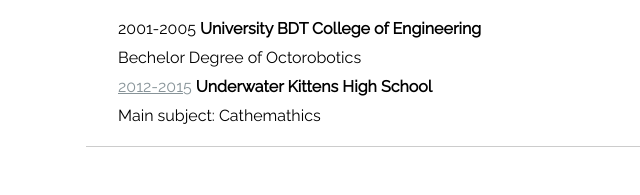
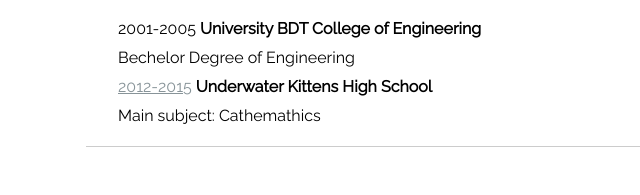
Before and after one commit to Ghousessit/resume, a plain HTML site: page index.html in a window 1280 px wide. Shown: the part 1627-1822 px from the top of the page, 0-640 px from the left. Drawn offline with Linux system fonts and the light colour scheme.

Commit message:
Update index.html

```diff
--- a/index.html
+++ b/index.html
@@ -95,7 +95,7 @@
           <span>2001-2005</span> <strong>University BDT College of Engineering</strong>
         </div>
         <div class="descrition">
-          Bechelor Degree of Octorobotics
+          Bechelor Degree of Engineering
         </div>
       </article>
       <article>
```
